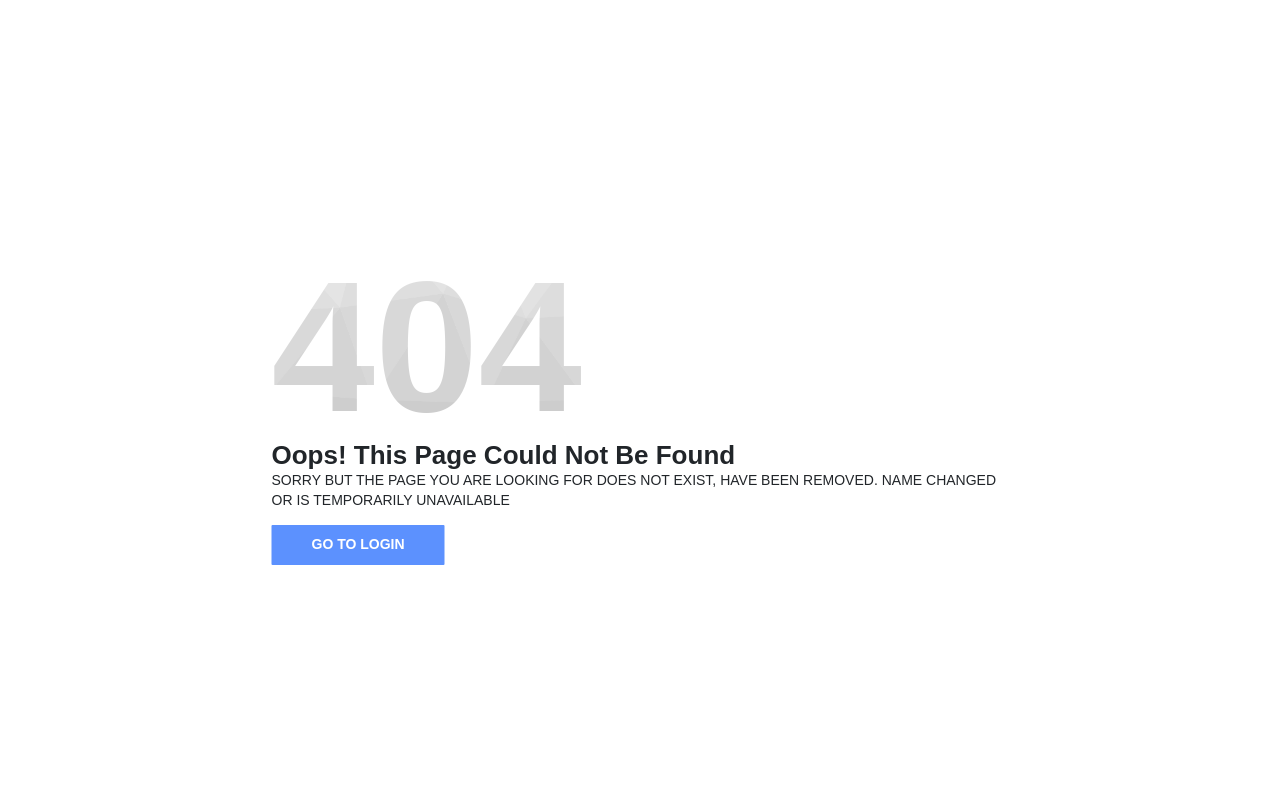
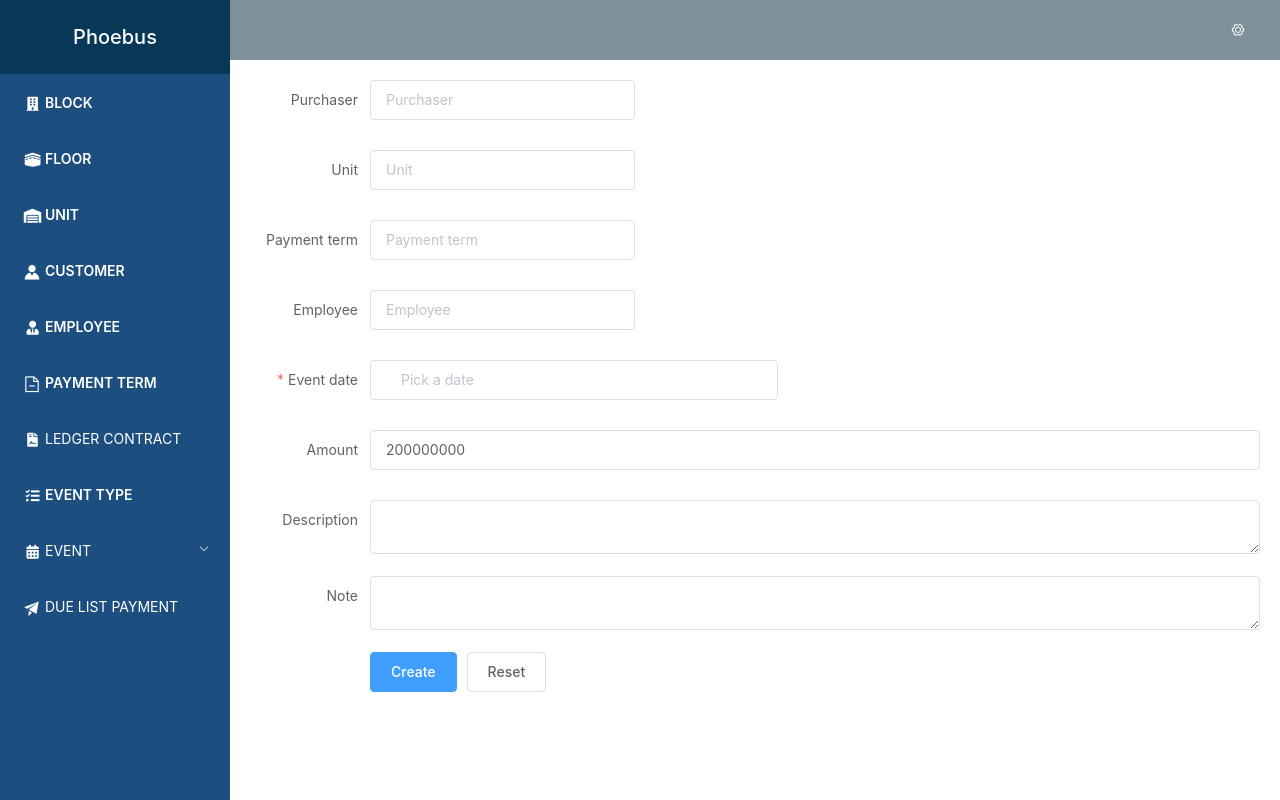
Before and after one commit to stella01012001/FE_ThucTap-TY, a Vue app: page /menu/ds in a window 1280 px wide. Before the commit this address led to /404. Built offline with nearby package versions, Linux system fonts and the light colour scheme; what vue-sweetalert2 would draw is missing.

Commit message:
project manager

```diff
--- a/src/components/Common/Nav.vue
+++ b/src/components/Common/Nav.vue
@@ -68,7 +68,7 @@
           <span>EVENT</span>
         </template>
         <el-menu-item-group>
-          <router-link to="/menu/category">
+          <router-link to="/menu/ds">
             <el-menu-item index="9-1">Deposit Slip (SPA/LTLA)</el-menu-item></router-link
           >
           <router-link to="/menu/manufacturer">
--- /dev/null
+++ b/src/components/ItemMenu/Event/DS.vue
@@ -0,0 +1,249 @@
+<template>
+  <div>
+    <el-form
+      :model="form"
+      :rules="rules"
+      ref="ruleForm"
+      label-width="120px"
+      class="demo-ruleForm"
+    >
+      <el-form-item label="Purchaser" prop="purchaser">
+        <el-select v-model="form.purchaser" placeholder="Purchaser">
+          <el-option
+            v-for="item in purchasers"
+            :key="item.id"
+            :label="item.name"
+            :value="item.id"
+          >
+            <span style="float: left">{{ item.name }}</span>
+            <span style="float: right; color: #8492a6; font-size: 13px">{{
+              item.name
+            }}</span>
+          </el-option>
+        </el-select>
+      </el-form-item>
+
+      <el-form-item label="Unit" prop="unit">
+        <el-select v-model="form.unit" placeholder="Unit">
+          <el-option
+            v-for="item in units"
+            :key="item.id"
+            :label="item.amount"
+            :value="item.id"
+          >
+            <span style="float: left">{{ item.id }}</span>
+            <span style="float: right; color: #8492a6; font-size: 13px">{{
+              item.amount
+            }}</span>
+          </el-option>
+        </el-select>
+      </el-form-item>
+
+      <el-form-item label="Payment term" prop="payment_term">
+        <el-select v-model="form.payment_term" placeholder="Payment term">
+          <el-option
+            v-for="item in payment_terms"
+            :key="item.id"
+            :label="item.description"
+            :value="item.id"
+          >
+            <span style="float: left">{{ item.id }}</span>
+            <span style="float: right; color: #8492a6; font-size: 13px">{{
+              item.description
+            }}</span>
+          </el-option>
+        </el-select>
+      </el-form-item>
+
+      <el-form-item label="Employee" prop="employee">
+        <el-select v-model="form.employee" placeholder="Employee">
+          <el-option
+            v-for="item in employee"
+            :key="item.id"
+            :label="item.name"
+            :value="item.id"
+          >
+            <span style="float: left">{{ item.id }}</span>
+            <span style="float: right; color: #8492a6; font-size: 13px">{{
+              item.name
+            }}</span>
+          </el-option>
+        </el-select>
+      </el-form-item>
+
+      <el-form-item label="Event date" required>
+        <el-col :span="11">
+          <el-form-item prop="event_date">
+            <el-date-picker
+              type="date"
+              placeholder="Pick a date"
+              v-model="form.event_date"
+              style="width: 100%;"
+            ></el-date-picker>
+          </el-form-item>
+        </el-col>
+      </el-form-item>
+      <el-form-item label="Amount" prop="amount">
+        <el-input v-model="form.amount"></el-input>
+      </el-form-item>
+      <el-form-item label="Description" prop="description">
+        <el-input type="textarea" v-model="form.description"></el-input>
+      </el-form-item>
+      <el-form-item label="Note" prop="note">
+        <el-input type="textarea" v-model="form.note"></el-input>
+      </el-form-item>
+      <el-form-item>
+        <el-button type="primary" @click="submitForm('ruleForm')"
+          >Create</el-button
+        >
+        <el-button @click="resetForm('ruleForm')">Reset</el-button>
+      </el-form-item>
+    </el-form>
+  </div>
+</template>
+
+<script>
+import axios from "axios";
+export default {
+  data() {
+    return {
+      form: {
+        purchaser: "", // cmb lưu id
+        unit: "",
+        payment_term: "", // cmb lưu id
+        event_date: "", //date picker
+        amount: 200000000,
+        description: "",
+        note: "",
+        employee: null, //cmb lưu id
+      },
+      data: {
+        units: [],
+        payment_terms: [],
+        purchasers: [],
+        employees: [],
+      },
+      rules: {
+        name: [
+          {
+            required: true,
+            message: "Please input Activity name",
+            trigger: "blur",
+          },
+          {
+            min: 3,
+            max: 5,
+            message: "Length should be 3 to 5",
+            trigger: "blur",
+          },
+        ],
+        region: [
+          {
+            required: true,
+            message: "Please select Activity zone",
+            trigger: "change",
+          },
+        ],
+        date1: [
+          {
+            type: "date",
+            required: true,
+            message: "Please pick a date",
+            trigger: "change",
+          },
+        ],
+        date2: [
+          {
+            type: "date",
+            required: true,
+            message: "Please pick a time",
+            trigger: "change",
+          },
+        ],
+        type: [
+          {
+            type: "array",
+            required: true,
+            message: "Please select at least one activity type",
+            trigger: "change",
+          },
+        ],
+        resource: [
+          {
+            required: true,
+            message: "Please select activity resource",
+            trigger: "change",
+          },
+        ],
+        desc: [
+          {
+            required: true,
+            message: "Please input activity form",
+            trigger: "blur",
+          },
+        ],
+      },
+    };
+  },
+  methods: {
+    submitForm(formName) {
+      this.$refs[formName].validate((valid) => {
+        if (valid) {
+          alert("submit!");
+        } else {
+          console.log("error submit!!");
+          return false;
+        }
+      });
+    },
+    resetForm(formName) {
+      this.$refs[formName].resetFields();
+    },
+    getAllUnit() {
+      axios
+        .get("unit")
+        .then((result) => {
+          this.data.units = result.data.data;
+          console.log(this.blocks);
+        })
+        .catch((err) => {
+          console.log(err);
+        });
+    },
+    getAllPayment_term() {
+      axios
+        .get("payment_term")
+        .then((result) => {
+          this.data.payment_terms = result.data.data;
+          console.log(this.blocks);
+        })
+        .catch((err) => {
+          console.log(err);
+        });
+    },
+    getAllPurchaser() {
+      axios
+        .get("customer")
+        .then((result) => {
+          this.data.purchasers = result.data.data;
+          console.log(this.blocks);
+        })
+        .catch((err) => {
+          console.log(err);
+        });
+    },
+    getAllEmployees() {
+      axios
+        .get("employee")
+        .then((result) => {
+          this.data.employees = result.data.data;
+        })
+        .catch((err) => {
+          console.log(err);
+        });
+    },
+  },
+};
+</script>
+
+<style></style>
--- a/src/router.js
+++ b/src/router.js
@@ -11,6 +11,7 @@ import PaymentTerm from './components/ItemMenu/PaymentTerm/Index.vue'
 import Unit from './components/ItemMenu/Unit/Index.vue'
 import EUnit from './components/ItemMenu/Unit/Element.vue'
 import ErrorPage from "./components/Error/404.vue"
+import DS from "./components/ItemMenu/Event/DS.vue"
 
 Vue.use(Router)
 
@@ -28,6 +29,7 @@ const router = new Router({
                 { path: '/menu/floor', component: Floor },
                 { path: '/menu/paymentterm', component: PaymentTerm },
                 { path: '/menu/unit', component: Unit },
+                { path: '/menu/ds', component: DS },
             ]
         },
         { path: '/404', name: 'errorpage', component: ErrorPage },//token, user
```
Also changed, not shown: src/components/ItemMenu/Event/Index.vue (deleted, +0 -15 lines).
